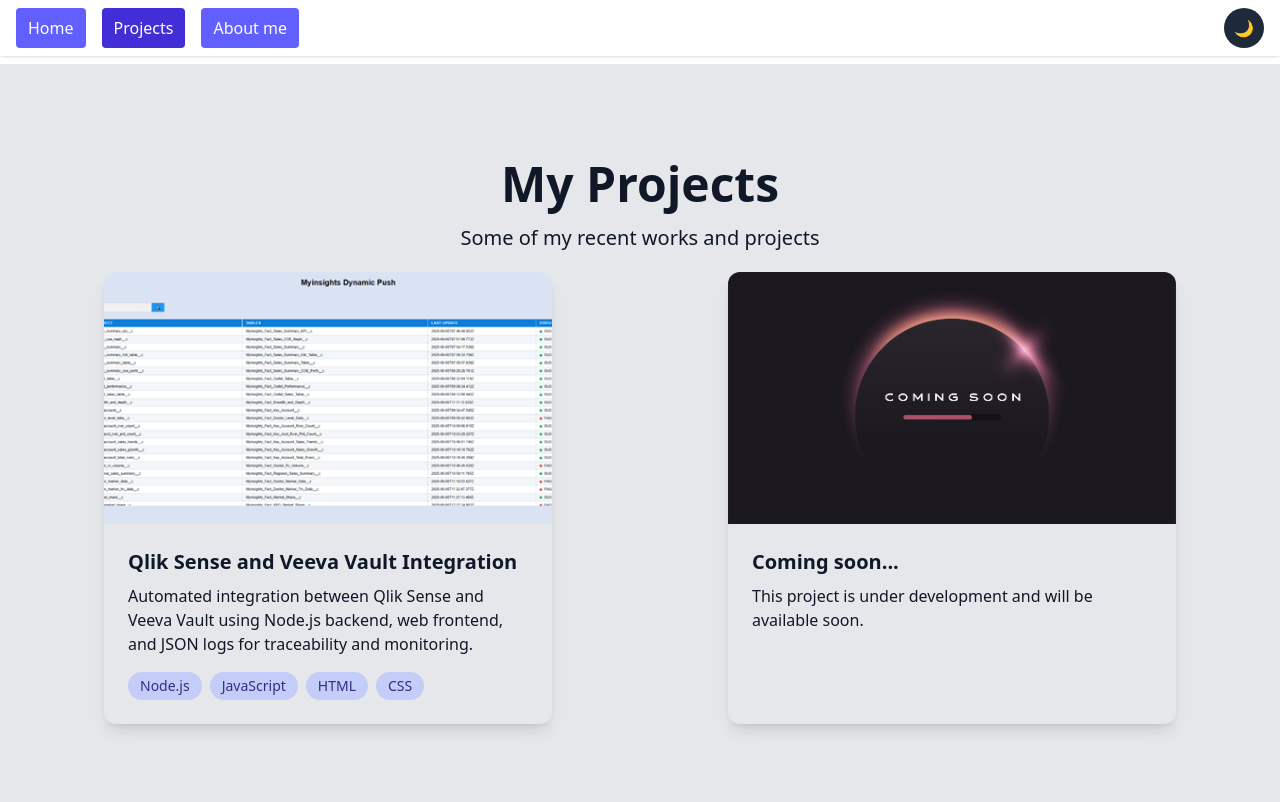
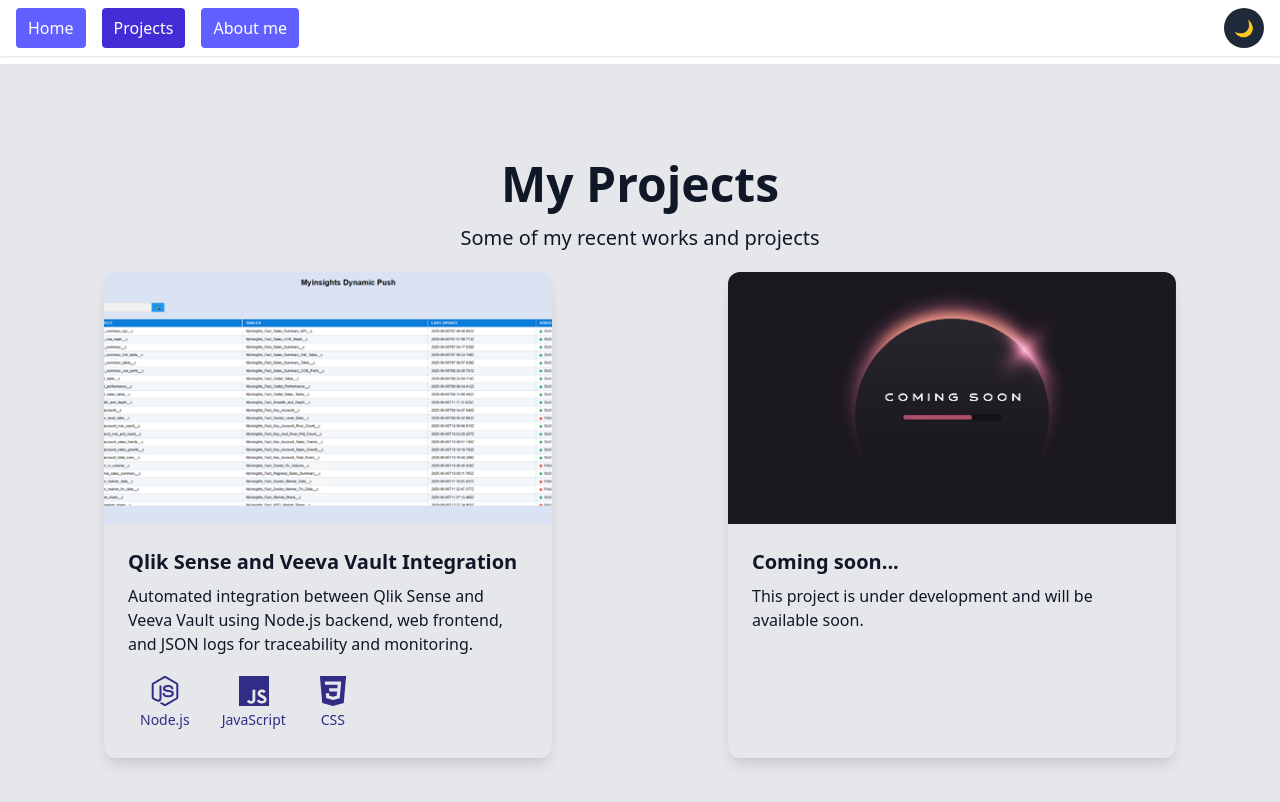
Before and after one commit to MrClit/MrClit.github.io, a React (Vite) app: page /#/projects in a window 1280 px wide. Shown: the top 802 px of the page. Built offline with nearby package versions, Linux system fonts and the light colour scheme.

Commit message:
Project cards improvements with tech icons

```diff
--- /dev/null
+++ b/src/components/IconRenderer.tsx
@@ -0,0 +1,17 @@
+import * as SiIcons from "react-icons/si";
+import * as FaIcons from "react-icons/fa";
+import * as DiIcons from "react-icons/di";
+import * as TbIcons from "react-icons/tb";
+
+const iconPacks: Record<string, any> = {
+  si: SiIcons,
+  fa: FaIcons,
+  di: DiIcons,
+  tb: TbIcons,
+};
+
+export function IconRenderer({ lib, icon, ...props }: { lib: string; icon: string; [key: string]: any }) {
+  const IconComponent = iconPacks[lib]?.[icon];
+  if (!IconComponent) return null;
+  return <IconComponent {...props} />;
+}
--- a/src/components/ProjectCard.tsx
+++ b/src/components/ProjectCard.tsx
@@ -1,5 +1,6 @@
 import { motion } from "framer-motion";
 import { Project } from "../data/projects";
+import { IconRenderer } from "./IconRenderer";
 
 interface ProjectCardProps {
     project: Project;
@@ -30,10 +31,11 @@
         <div className="flex flex-wrap gap-2">
             {project.tags.map((tag) => (
             <span
-                key={tag}
-                className="rounded-full bg-indigo-300/50 dark:bg-indigo-900/50 px-3 py-1 text-sm text-indigo-900 dark:text-indigo-200"
+                key={tag.label}
+                className="flex flex-col items-center gap-1 px-3 py-1 text-sm text-indigo-900 dark:text-indigo-200"
             >
-                {tag}
+                <IconRenderer lib={tag.lib} icon={tag.icon} size={30} />
+                {tag.label}
             </span>
             ))}
         </div>
--- a/src/data/projects/projectsData.ts
+++ b/src/data/projects/projectsData.ts
@@ -7,7 +7,13 @@
     description: "Automated integration between Qlik Sense and Veeva Vault using Node.js backend, web frontend, and JSON logs for traceability and monitoring.",
     image: "/Otsuka.png",
     url: "#",
-    tags: ["Node.js", "JavaScript", "HTML", "CSS"],
+    // tags: ["Node.js", "JavaScript", "HTML", "CSS"],
+    tags: [
+      { icon: "SiNodedotjs", lib: "si", label: "Node.js" },
+      { icon: "SiJavascript", lib: "si", label: "JavaScript" },
+      { icon: "SiCss3", lib: "si", label: "CSS" },
+      // ...
+],
   },
   {
     id: 2,
```
